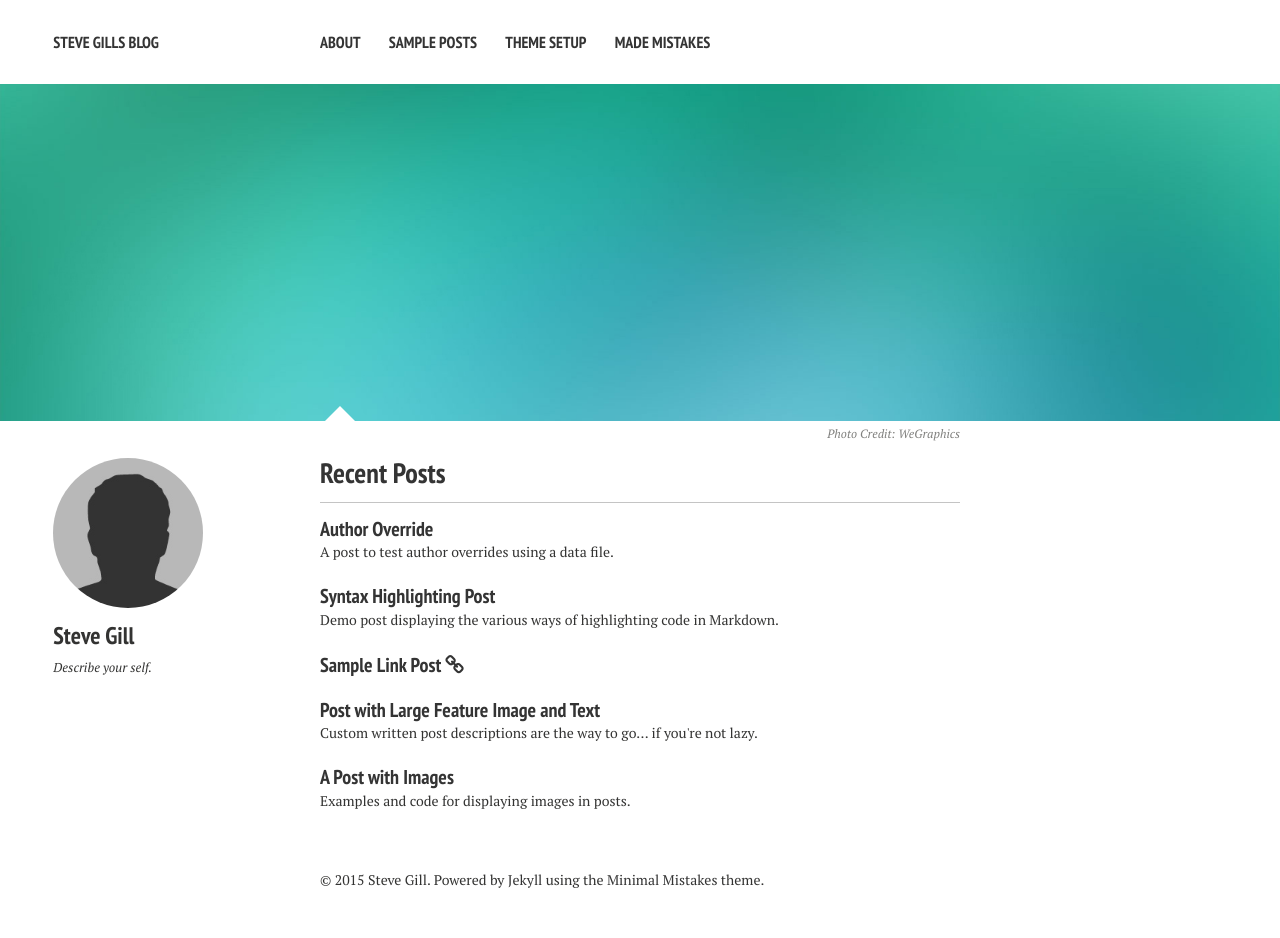
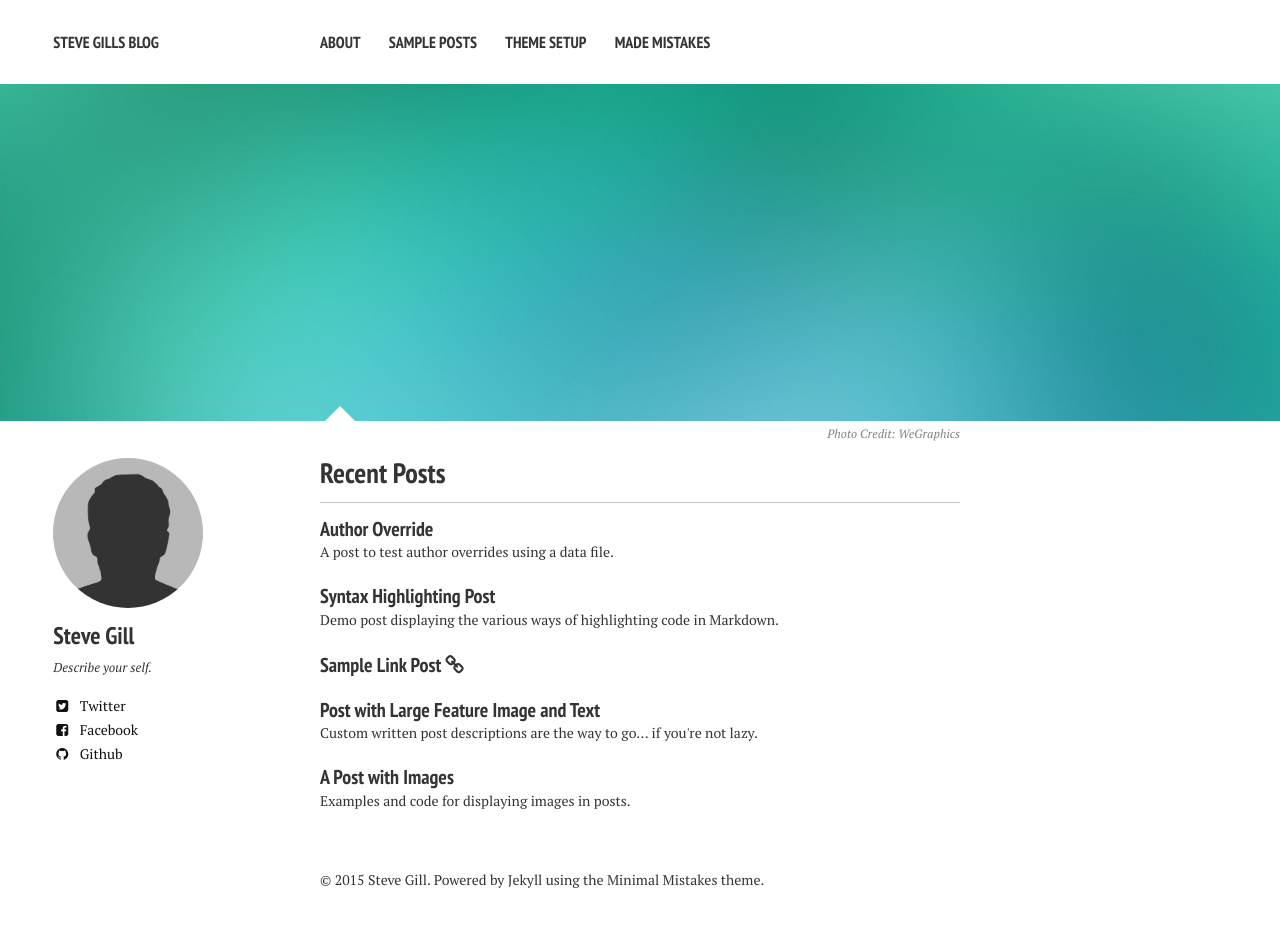
Before and after one commit to StephenGillCoop/stevergill.github.io, a Jekyll site: the page built from index.md, in a window 1280 px wide. Built offline with Jekyll 4.4.1, drawn with Linux system fonts in a browser that asks for light colours; nearby versions of some CDN libraries; part of the change alters nothing that is shown.

Commit message:
New theme v3

```diff
--- a/_config.yml
+++ b/_config.yml
@@ -30,9 +30,9 @@ owner:
   avatar: bio-photo.jpg
   bio: "Describe your self."
   email:
-  disqus-shortname:
-  twitter: #username
-  facebook: #username
+  disqus-shortname: stevergill
+  twitter: stevergill #username
+  facebook: stevergill #username
   google:
     plus: #username
     analytics:
@@ -40,7 +40,7 @@ owner:
     ad-client:
     ad-slot:
   bing-verify:
-  github: #username
+  github: stevergill #username
   stackoverflow: #http://stackoverflow.com/users/123456/username
   linkedin: #username
   instagram: #username
--- a/_layouts/post.html
+++ b/_layouts/post.html
@@ -54,6 +54,7 @@
   </article>
 </div><!-- /#main -->
 
+
 <div class="footer-wrap">
   <div class="related-articles">
   <h4>You might also enjoy <small class="pull-right">(<a href="{{ site.url }}/posts/">View all posts</a>)</small></h4>
```
